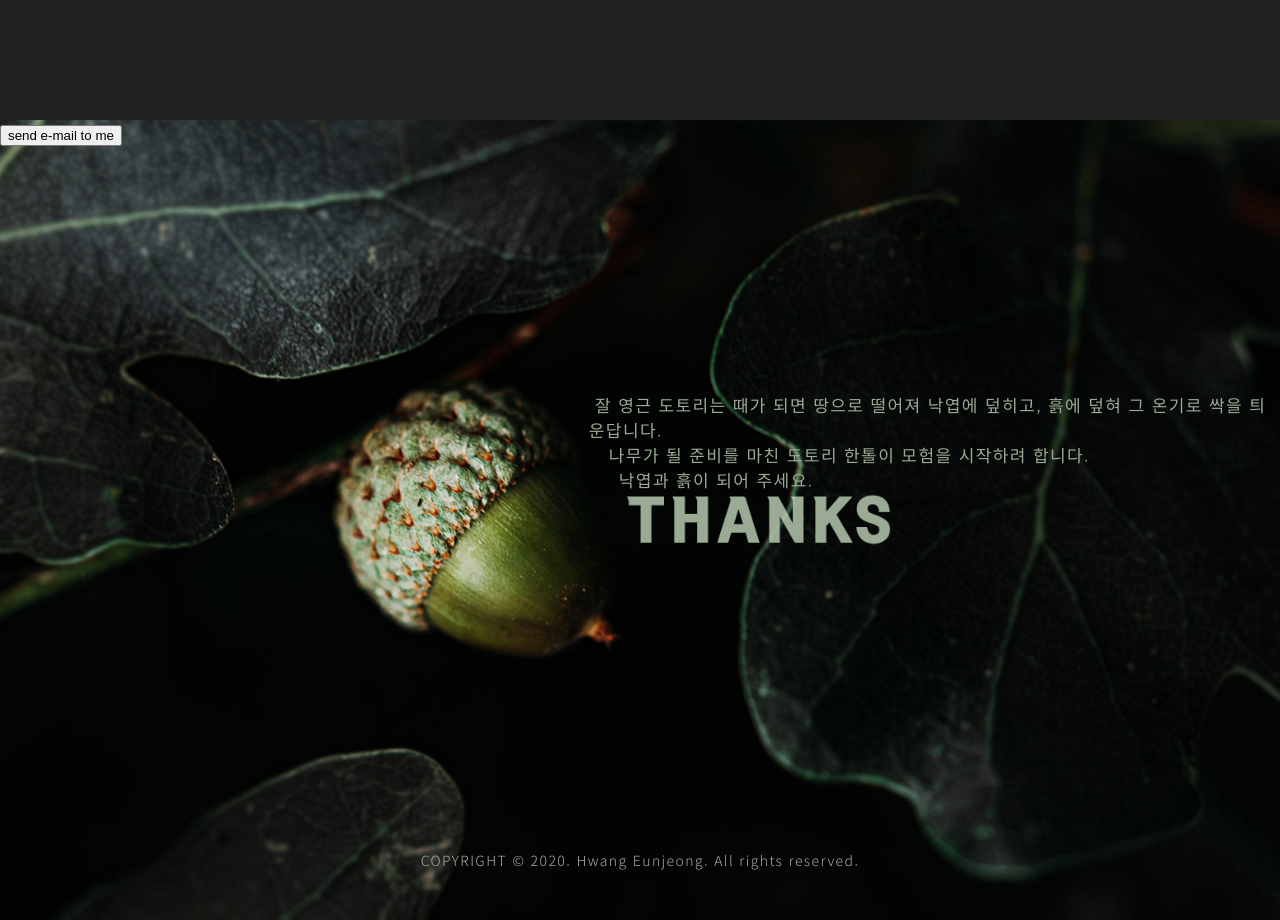
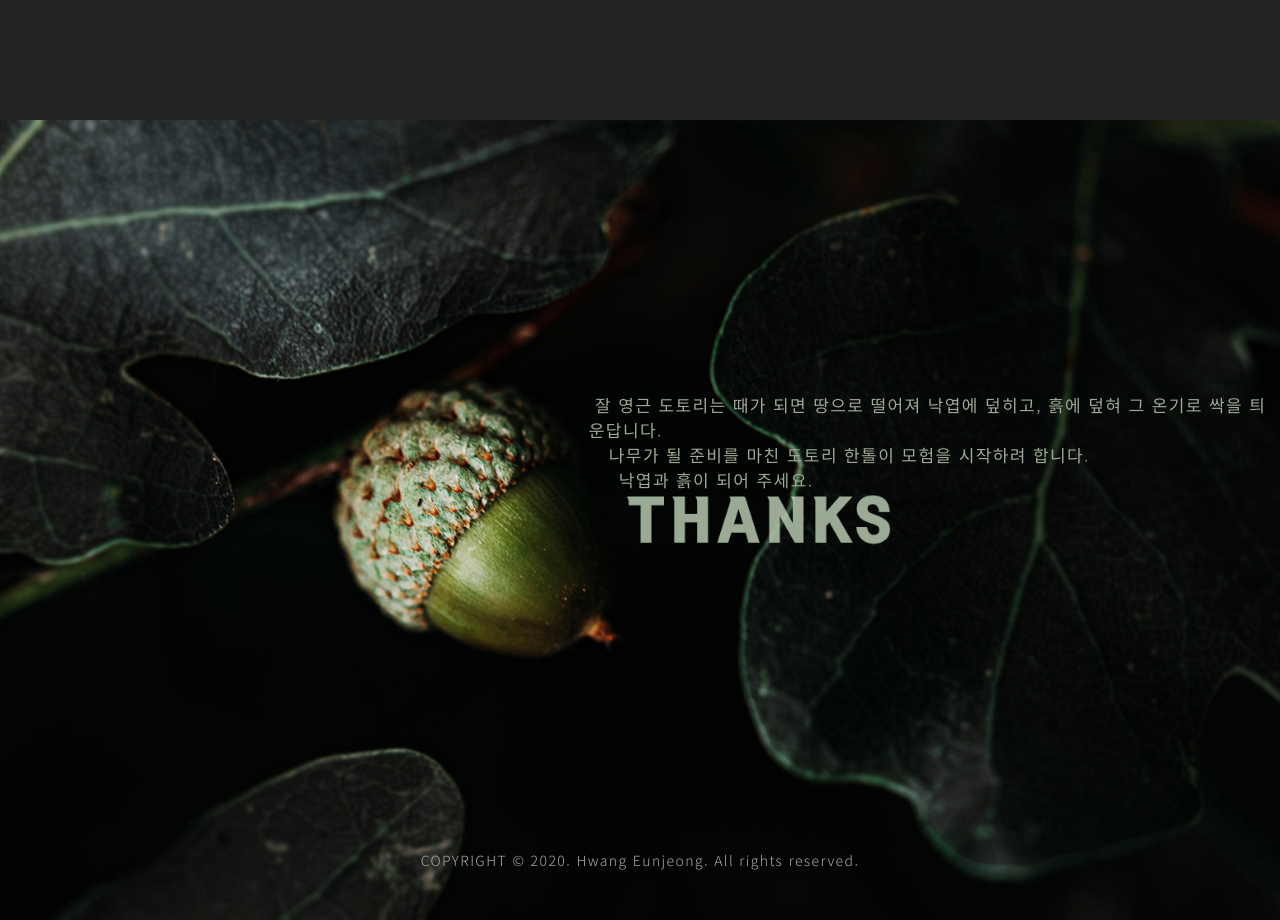
Before and after one commit to haegih3/resume, a plain HTML site: page index.html in a window 1280 px wide. Shown: the part 4680-5600 px from the top of the page. Drawn offline with Linux system fonts and the light colour scheme; a web font is replaced by a local one.

Commit message:
Update index.html

```diff
--- a/index.html
+++ b/index.html
@@ -435,7 +435,6 @@
 					<span class="blank20"></span>나무가 될 준비를 마친 도토리 한톨이 모험을 시작하려 합니다.<br>
 					<span class="blank30"></span>낙엽과 흙이 되어 주세요.
 				</p>
-				<p><button>send e-mail to me</button></p>
 				<p class="copyright"><span>COPYRIGHT &copy; 2020. </span><span>Hwang Eunjeong. </span><span>All rights
 						reserved.</span></p>
 				<a href="#intro" class="goTop">TOP</a>
```
